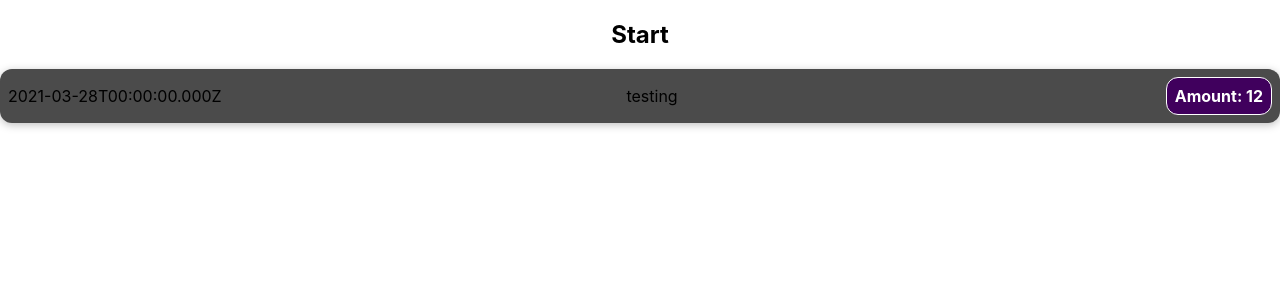
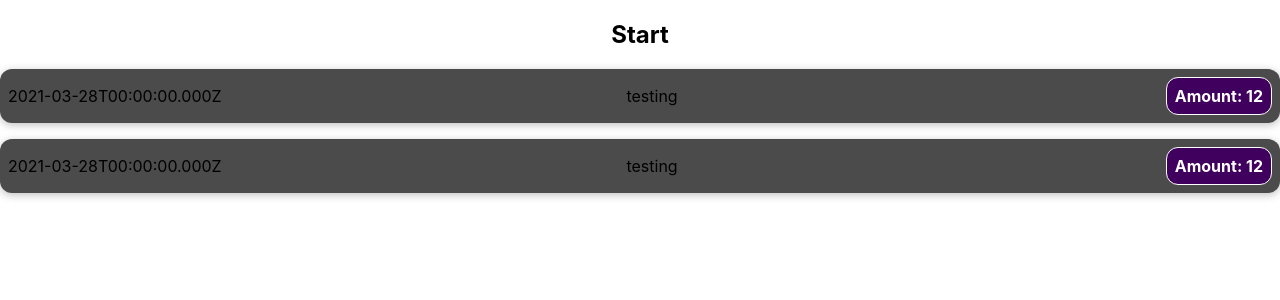
Before and after one commit to troias/expenses-example, a React (Create React App) app: page / in a window 1280 px wide. Shown: the top 300 px of the page. Built offline with nearby package versions, Linux system fonts and the light colour scheme.

Commit message:
Added dummy data then mapped over

```diff
--- a/src/App.js
+++ b/src/App.js
@@ -4,12 +4,21 @@ import './App.css';
 
 function App() {
 
-  const [expense, setExpense] = useState({
+  const expenses = [{
     date: new Date(2021, 2, 28),
     description: "testing",
     titles: "testing",
     amount: "12"
-  })
+  },
+  {
+  date: new Date(2021, 2, 28),
+    description: "testing",
+    titles: "testing",
+    amount: "12"
+  } ]
+  const [expense, setExpense] = useState(
+    expenses
+  )
 
 
 
--- a/src/components/expense/ExpenseItem/ExpenseItem.js
+++ b/src/components/expense/ExpenseItem/ExpenseItem.js
@@ -2,18 +2,19 @@ import React from 'react'
 import styles from './ExpenseItem.module.css'
 
 const ExpenseItem = (props) => {
-    const { expenses: {expense: {date, title, description, amount}}} = props
+    const { expenses: {date, description, title, amount} } = props
 
-
-    console.log(props)
 
     return (
         <div className={styles.expenseItem}>
             <time>{date.toISOString()}</time>
-
-            <div className={styles.expenseItem__description}> {description}</div>
+            <div className={styles.expenseItem__description}>
+                {description}
+            </div>
             <h2 > {title}</h2>
-            <div className={styles.expenseItem__price}>Amount: {amount}</div>
+            <div className={styles.expenseItem__price}>
+                Amount: {amount}
+            </div>
         </div>
     )
 }
--- a/src/components/expense/ExpenseList/ExpenseList.js
+++ b/src/components/expense/ExpenseList/ExpenseList.js
@@ -1,11 +1,21 @@
 import React from 'react'
 import ExpenseItem from '../../expense/ExpenseItem/ExpenseItem'
 
- const ExpenseList = (props) => {
+const ExpenseList = (props) => {
+    const {expense } = props
+    console.log( props)
     return (
-        <div>
-            <ExpenseItem expenses={props}/>
-        </div>
+        <>
+
+        {expense.map(expense => {
+            return (
+                <div>
+                    <ExpenseItem expenses={expense} />
+                </div>
+            )
+        })
+    }
+    </>
     )
 }
 
```
